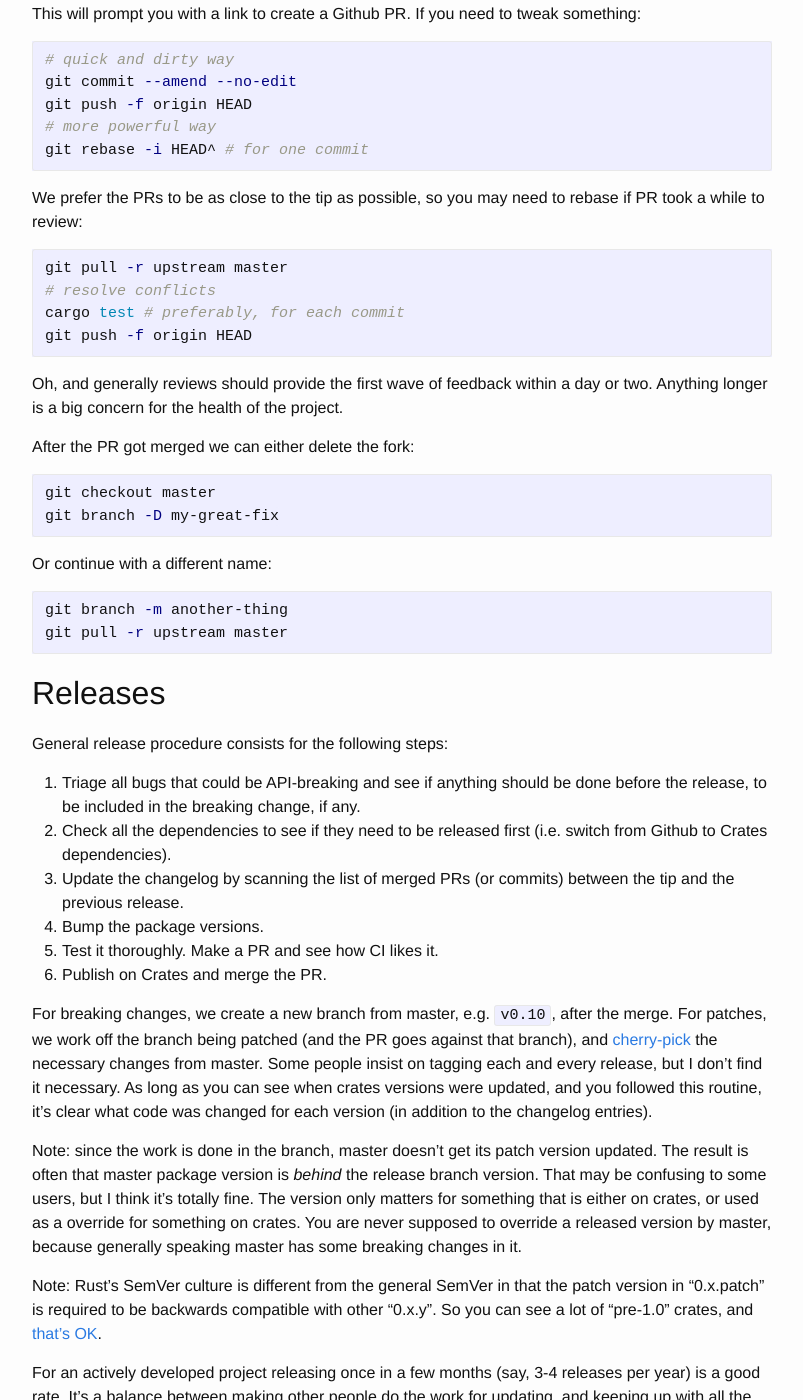
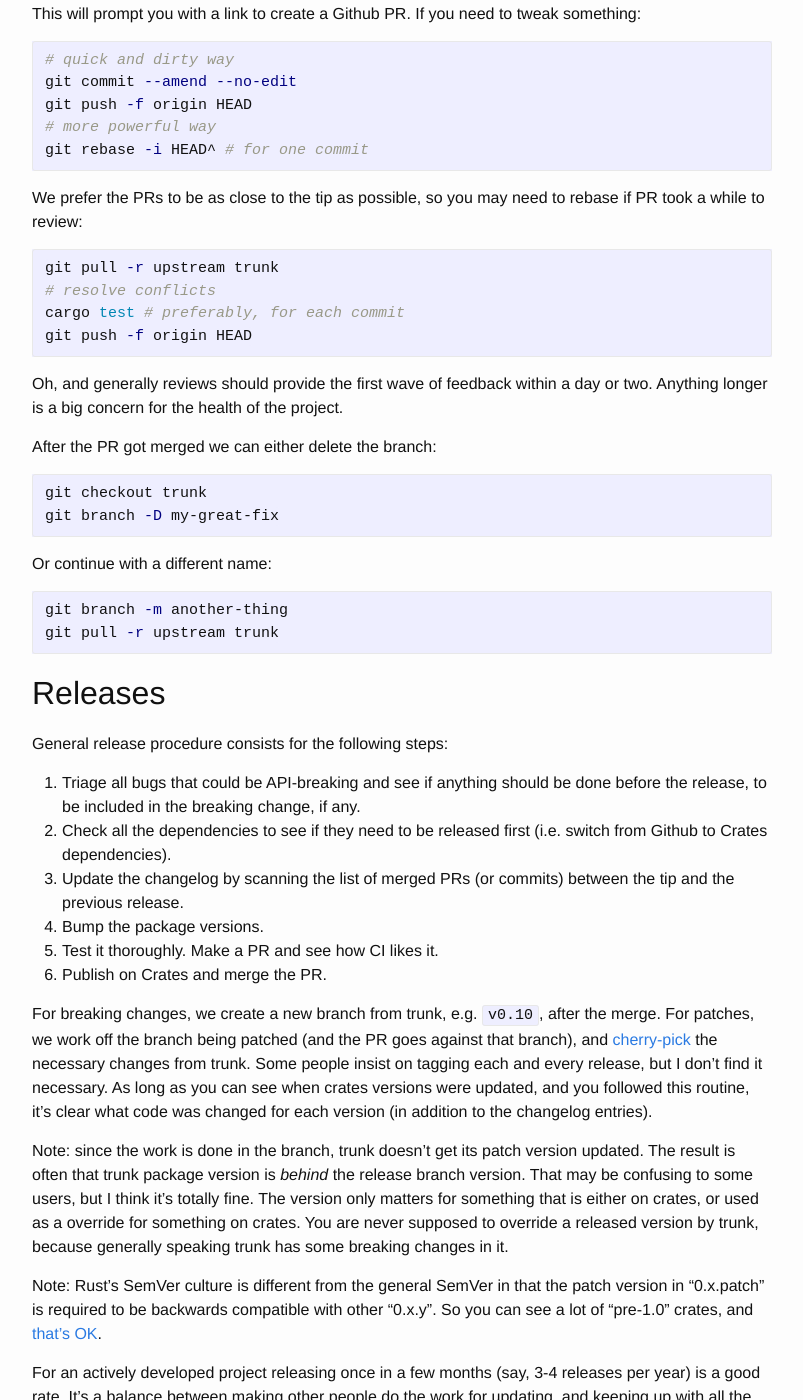
Before and after one commit to kvark/kvark.github.io, a Jekyll site: the page built from _posts/2022-01-18-open-source-workflow.markdown, in a window 1280 px wide and 1400 px high, scrolled down 1601 px. Shown: the whole window, without its empty margins (238-1041 px from the left). Built offline with Jekyll 4.4.1, drawn with Linux system fonts in a browser that asks for light colours; some of the changed text lies outside the part shown.

Commit message:
Rename master to trunk

`````diff
--- a/_posts/2022-01-18-open-source-workflow.markdown
+++ b/_posts/2022-01-18-open-source-workflow.markdown
@@ -17,7 +17,7 @@ Let's start with an openly available git repository. We use Github for most thin
   - CHANGELOG file
   - (in Rust) include `Cargo.lock` if the project has important binary targets
 
-All the development happens in the master branch. We configure the repository to make it "protected" by requiring at least CI checks to pass on it. We also enable auto-merge and linear history. Auto-merge ensures that the merged code is CI-checked. Linear history allows us to bisect any regression later on. For this reason, it's also important to have each commit working.
+All the development happens in the default branch, let's call it trunk. We configure the repository to make it "protected" by requiring at least CI checks to pass on it. We also enable auto-merge and linear history. Auto-merge ensures that the merged code is CI-checked. Linear history allows us to bisect any regression later on. For this reason, it's also important to have each commit working.
 
 Smaller PRs are generally squashed. Larger can sometimes be rebased, if there is a trust in the author to do the proper checks on each commit. I wish Github had an option to do this for us, i.e. run CI on every commit when rebasing.
 
@@ -33,15 +33,15 @@ git remote add upstream https://github.com/<owner>/<project-name>
 Before writing a patch, set the stage ready on a temporary branch:
 ```bash
 cd <project_name>
-git checkout master
-git pull -r upstream master # this updates my local master to the upstream
+git checkout trunk
+git pull -r upstream trunk # this updates my local trunk to the upstream
 git checkout -b my-great-fix # branch out locally
 ```
 
-If you accidentally worked in master and committed something, you can fix this by renaming it and forking the master again:
+If you accidentally worked in trunk and committed something, you can fix this by renaming it and forking the trunk again:
 ```bash
 git branch -m my-great-fix
-git checkout HEAD^ -b master # in case of 1 extra commit, use HEAD^^ for 2, etc
+git checkout HEAD^ -b trunk # in case of 1 extra commit, use HEAD^^ for 2, etc
 git checkout my-great-fix # continue working on it
 ````
 
@@ -63,7 +63,7 @@ git rebase -i HEAD^ # for one commit
 
 We prefer the PRs to be as close to the tip as possible, so you may need to rebase if PR took a while to review:
 ```bash
-git pull -r upstream master
+git pull -r upstream trunk
 # resolve conflicts
 cargo test # preferably, for each commit
 git push -f origin HEAD
@@ -71,15 +71,15 @@ git push -f origin HEAD
 
 Oh, and generally reviews should provide the first wave of feedback within a day or two. Anything longer is a big concern for the health of the project.
 
-After the PR got merged we can either delete the fork:
+After the PR got merged we can either delete the branch:
 ```bash
-git checkout master
+git checkout trunk
 git branch -D my-great-fix
 ```
 Or continue with a different name:
 ```bash
 git branch -m another-thing
-git pull -r upstream master
+git pull -r upstream trunk
 ````
 
 ## Releases
@@ -92,9 +92,9 @@ General release procedure consists for the following steps:
   5. Test it thoroughly. Make a PR and see how CI likes it.
   6. Publish on Crates and merge the PR.
 
-For breaking changes, we create a new branch from master, e.g. `v0.10`, after the merge. For patches, we work off the branch being patched (and the PR goes against that branch), and [cherry-pick](https://github.com/gfx-rs/naga/pull/1663) the necessary changes from master. Some people insist on tagging each and every release, but I don't find it necessary. As long as you can see when crates versions were updated, and you followed this routine, it's clear what code was changed for each version (in addition to the changelog entries).
+For breaking changes, we create a new branch from trunk, e.g. `v0.10`, after the merge. For patches, we work off the branch being patched (and the PR goes against that branch), and [cherry-pick](https://github.com/gfx-rs/naga/pull/1663) the necessary changes from trunk. Some people insist on tagging each and every release, but I don't find it necessary. As long as you can see when crates versions were updated, and you followed this routine, it's clear what code was changed for each version (in addition to the changelog entries).
 
-Note: since the work is done in the branch, master doesn't get its patch version updated. The result is often that master package version is *behind* the release branch version. That may be confusing to some users, but I think it's totally fine. The version only matters for something that is either on crates, or used as a override for something on crates. You are never supposed to override a released version by master, because generally speaking master has some breaking changes in it.
+Note: since the work is done in the branch, trunk doesn't get its patch version updated. The result is often that trunk package version is *behind* the release branch version. That may be confusing to some users, but I think it's totally fine. The version only matters for something that is either on crates, or used as a override for something on crates. You are never supposed to override a released version by trunk, because generally speaking trunk has some breaking changes in it.
 
 Note: Rust's SemVer culture is different from the general SemVer in that the patch version in "0.x.patch" is required to be backwards compatible with other "0.x.y". So you can see a lot of "pre-1.0" crates, and [that's OK](https://github.com/kvark/mint/issues/31).
 
`````
